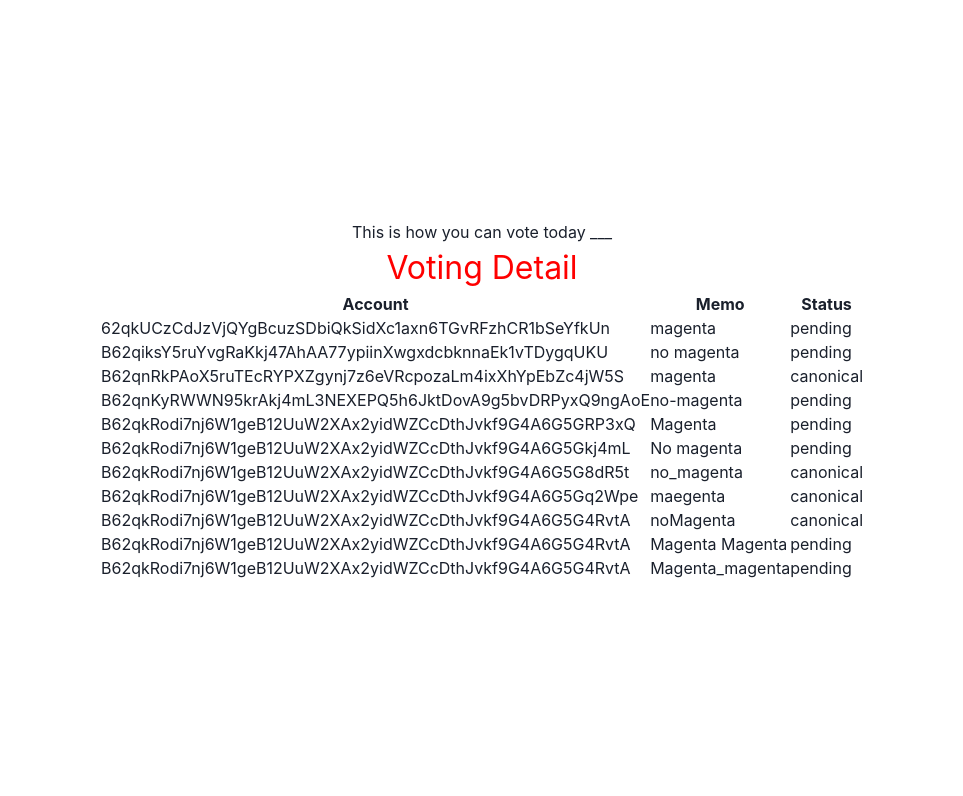
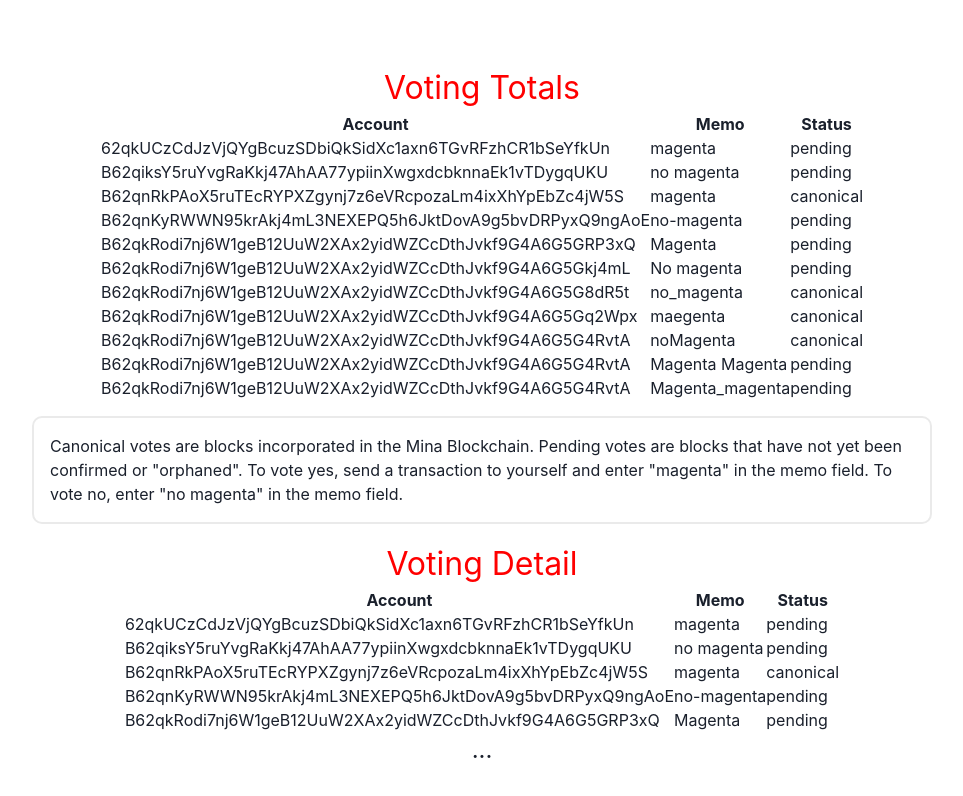
Before and after one commit to Granola-Team/mina-on-chain-voting, a Next.js app in the folder app/: page / in a window 1280 px wide. Shown: the top 796 px of the page, without its empty margins (158-1121 px from the left). Built offline with nearby package versions, Linux system fonts and the light colour scheme; no server answers.

Commit message:
current status

```diff
--- /dev/null
+++ b/app/components/datatable/SecondDatatable.tsx
@@ -0,0 +1,21 @@
+import React from "react";
+
+export function SecondDatatable({ cloneData }: any): JSX.Element {
+  const columns = cloneData[0] && Object.keys(cloneData[0]);
+  return (
+  <table cellPadding={0}>
+    <thead>
+      <tr>{cloneData[0] && columns.map((heading : any) => <th key={cloneData}>{heading}</th>)}</tr>
+    </thead>
+    <tbody>
+      {cloneData.map((row : any) => (
+      <tr key={cloneData}>
+        {columns.map((column : any) => (
+          <td key={cloneData}>{row[column]}</td>
+      ))}
+      </tr>
+    ))}
+    </tbody>
+  </table>
+  );
+}
--- a/app/dummy.tsx
+++ b/app/dummy.tsx
@@ -6,7 +6,7 @@
     {Account: "B62qkRodi7nj6W1geB12UuW2XAx2yidWZCcDthJvkf9G4A6G5GRP3xQ", Memo: "Magenta", Status: "pending"},
     {Account: "B62qkRodi7nj6W1geB12UuW2XAx2yidWZCcDthJvkf9G4A6G5Gkj4mL", Memo: "No magenta", Status: "pending"},
     {Account: "B62qkRodi7nj6W1geB12UuW2XAx2yidWZCcDthJvkf9G4A6G5G8dR5t", Memo: "no_magenta", Status: "canonical"},
-    {Account: "B62qkRodi7nj6W1geB12UuW2XAx2yidWZCcDthJvkf9G4A6G5Gq2Wpe", Memo: "maegenta", Status: "canonical"},
+    {Account: "B62qkRodi7nj6W1geB12UuW2XAx2yidWZCcDthJvkf9G4A6G5Gq2Wpx", Memo: "maegenta", Status: "canonical"},
     {Account: "B62qkRodi7nj6W1geB12UuW2XAx2yidWZCcDthJvkf9G4A6G5G4RvtA", Memo: "noMagenta", Status: "canonical"},
     {Account: "B62qkRodi7nj6W1geB12UuW2XAx2yidWZCcDthJvkf9G4A6G5G4RvtA", Memo: "Magenta Magenta", Status: "pending"},
     {Account: "B62qkRodi7nj6W1geB12UuW2XAx2yidWZCcDthJvkf9G4A6G5G4RvtA", Memo: "Magenta_magenta", Status: "pending"}
--- a/app/pages/index.tsx
+++ b/app/pages/index.tsx
@@ -4,9 +4,8 @@
 import React, { useState, useEffect } from 'react';
 // import NextCors from 'nextjs-cors';
 import {Datatable} from '../components/datatable';
+// import {SecondDatatable} from '../components/datatable/SecondDatatable';
 import dummyData from '../dummy'
-import { ChakraProvider } from '@chakra-ui/react'
-
 // import axios from 'axios';
 // import fetch from 'node-fetch';
 
@@ -28,32 +27,47 @@
     .then(response => response.json())
     .then(json => setData(json))
     .catch(error => setData(dummyData));
-  })
-/*
-  type APIdata = {Account : string, Memo : string, Pending : string}[]
-  function transform(rows : string[][]) : APIdata {
-      const data : APIdata = rows.map(row => {return({Account: row[0], Memo: row[1], Pending: row[2]})})
-      return data;
-  }
+  }) // deleted
 
-  function search(rows : any) {
-    return rows.filter((row : any) => row.Memo.toLowerCase().indexOf(q) > -1)
-  }
-*/
+  /*
+  const sliced_array = (data: {}[]) => {
+    return data.length > 5 ?
+    `${data.splice(0,3)}...` : data;
+  } */
+  // it keeps saying type string | {}[] even when forced
+  // tried filter too instead of splice
+
+  const num_of_no_magenta = (rows: [string, string][]) => {
+    return rows.reduce((num_of_no_magenta, [_, Memo]) =>
+        Memo == "no magenta" ?
+        num_of_no_magenta + 1 : num_of_no_magenta, 0)
+  } // add variations: | "no_magenta" | "no-magenta" | "nomagenta"
+
   return (
     <div>
-      <ChakraProvider>
         <main className={styles.main}>
-          <h2> This is how you can vote today ___ </h2>
-
-          <h1 className={styles.title}>
-            Voting Detail
+        <h1 className={styles.title}>
+            Voting Totals
           </h1>
           <div>
             <Datatable data={data} />
           </div>
+
+          <h4 className={styles.card}>
+            Canonical votes are blocks incorporated in the Mina Blockchain. Pending votes are blocks that have not yet been confirmed or "orphaned".
+            To vote yes, send a transaction to yourself and enter "magenta" in the memo field. To vote no, enter "no magenta" in the memo field.
+          </h4>
+
+          <h2 className={styles.title}>
+            Voting Detail
+          </h2>
+          <div>
+            <Datatable data={data.slice(0,5)} />
+          </div>
+          <h2 className={styles.description}>
+            ...
+          </h2>
         </main>
-      </ChakraProvider>
     </div>
   )
 }
--- a/app/styles/Home.module.css
+++ b/app/styles/Home.module.css
@@ -53,7 +53,7 @@
 }
 
 .description {
-  margin: 4rem 0;
+  margin: 0rem 0;
   line-height: 1.5;
   font-size: 1.5rem;
 }
@@ -77,31 +77,31 @@
 
 .card {
   margin: 1rem;
-  padding: 1.5rem;
+  padding: 1.0rem;
   text-align: left;
   color: inherit;
   text-decoration: none;
-  border: 1px solid #eaeaea;
+  border: 2px solid #eaeaea;
   border-radius: 10px;
   transition: color 0.15s ease, border-color 0.15s ease;
-  max-width: 300px;
+  max-width: 900px;
 }
 
-.card:hover,
-.card:focus,
+/* .card:hover,
+   .card:focus,
 .card:active {
   color: #0070f3;
   border-color: #0070f3;
-}
+} */
 
 .card h2 {
   margin: 0 0 1rem 0;
-  font-size: 1.5rem;
+  font-size: 0.5rem;
 }
 
 .card p {
   margin: 0;
-  font-size: 1.25rem;
+  font-size: 0.5rem;
   line-height: 1.5;
 }
 
```
